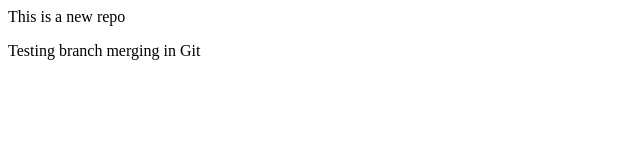
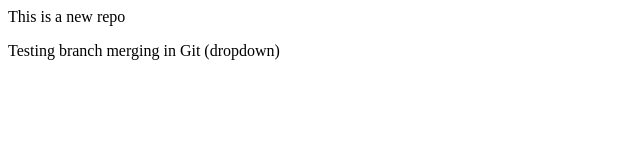
Before and after one commit to Vivek-Ya/localrepo, a plain HTML site: page index.html in a window 1280 px wide. Shown: the full height of the page, 0-640 px from the left. Drawn offline with Linux system fonts and the light colour scheme.

```diff
--- a/index.html
+++ b/index.html
@@ -1,2 +1,2 @@
 <p>This is a new repo</p>
-<p>Testing branch merging in Git</p>
+<p>Testing branch merging in Git (dropdown)</p>
```
